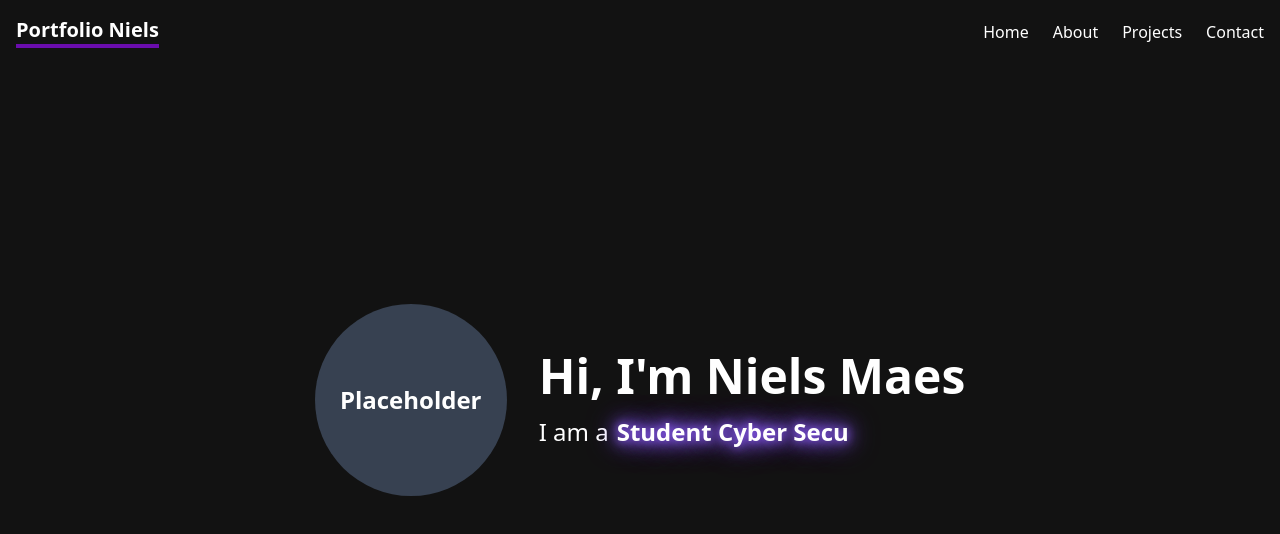
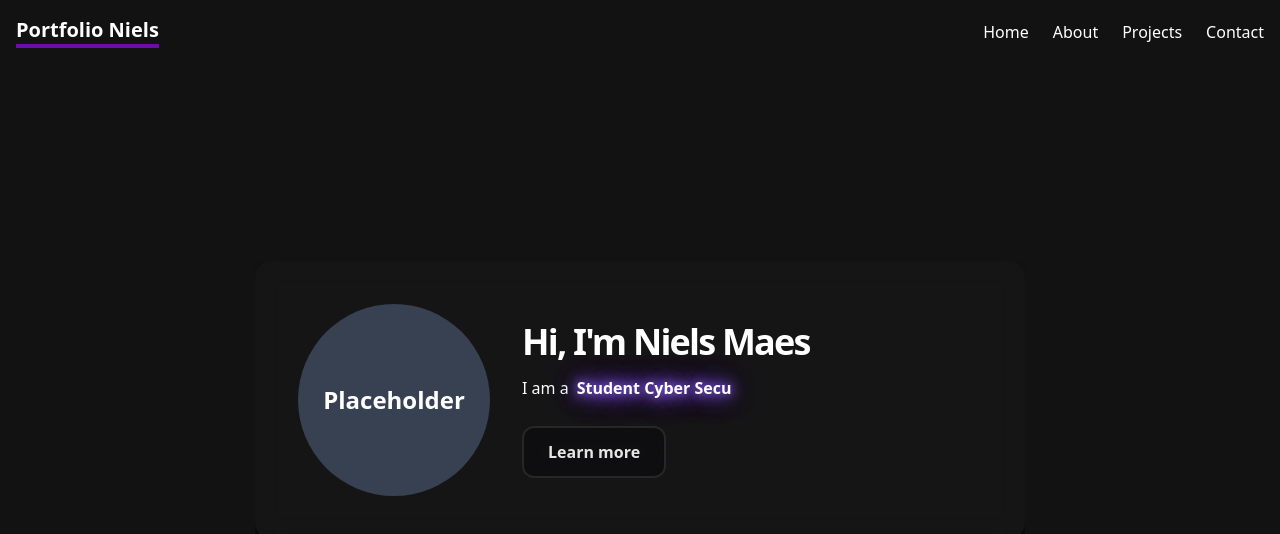
Before and after one commit to NielsM05/portfolioniels, a Vue app: page / in a window 1280 px wide. Shown: the top 534 px of the page. Built offline with nearby package versions, Linux system fonts and the light colour scheme.

Commit message:
first version of glow

```diff
--- a/package.json
+++ b/package.json
@@ -9,6 +9,7 @@
     "preview": "vite preview"
   },
   "dependencies": {
+    "@tailwindcss/typography": "^0.5.15",
     "vue": "^3.5.13",
     "vue-router": "^4.4.5"
   },
--- a/src/views/HomeView.vue
+++ b/src/views/HomeView.vue
@@ -1,46 +1,65 @@
 <template>
   <div class="bg-darkest-blue text-white min-h-screen flex items-center justify-center">
-    <div class="flex flex-col md:flex-row items-center gap-8 text-center md:text-left">
-      <!-- Left Section: Placeholder Image -->
-      <div>
+    <div
+        class="relative glow-capture overflow-hidden rounded-2xl"
+        style="--glow-border-x: 50%; --glow-border-y: 50%; --glow-border-color: transparent;"
+    >
+      <!-- Main Box -->
+      <div
+          class="group bg-zinc-900/50 border-[3px] rounded-2xl p-10 shadow-lg shadow-black/80 flex md:flex-row flex-col flex-wrap md:items-start items-center md:justify-between justify-center gap-6 backdrop-blur-md w-full max-w-4xl"
+          style="
+          border-image-source: radial-gradient(circle at var(--glow-border-x) var(--glow-border-y), var(--glow-border-color), transparent);
+          border-image-slice: 1;
+          width: 770px; /* Restore original size */
+          max-width: 770px;
+        "
+      >
+        <!-- Left Section -->
+        <div class="flex-1 md:order-1 order-2 flex md:flex-row flex-col items-center gap-8 text-center md:text-left">
           <div class="w-48 h-48 bg-gray-700 rounded-full flex items-center justify-center text-2xl font-bold">
             Placeholder
           </div>
-      </div>
-
-      <!-- Right Section: Name and Typing Animation -->
+          <!-- Right Section -->
           <div>
-        <h1 class="text-5xl font-bold mb-4">Hi, I'm Niels Maes</h1>
-        <div class="text-2xl">
-          <!-- Static Prefix -->
+            <h2 class="font-bold text-4xl tracking-tighter mb-3 glow:text-glow/[.15]">Hi, I'm Niels Maes</h2>
+            <div class="md:prose-base prose-lg prose-zinc prose-invert text-opacity-90 text-3xl">
               <span class="mr-2">I am a</span>
-          <!-- Typing Animation -->
               <span class="text-purple-accent font-semibold glow-effect">
                 {{ currentText }}
               </span>
             </div>
+            <button
+                class="font-semibold px-6 bg-zinc-950/50 backdrop-blur-md py-3 rounded-xl text-white/90 border-2 border-white/10 mt-6"
+            >
+              Learn more
+            </button>
           </div>
+        </div>
+      </div>
+      <!-- Glow Overlay -->
+      <div class="glow-overlay"></div>
     </div>
   </div>
 </template>
 
 <script>
 export default {
-  name: 'HomeView',
+  name: "HomeView",
   data() {
     return {
       positions: [
-        'Developer',
-        'Student Cyber Security',
-        'Co-founder of Stellarnode',
+        "Developer",
+        "Student Cyber Security",
+        "Co-founder of Stellarnode",
       ],
       currentIndex: 0,
-      currentText: '',
+      currentText: "",
       typingSpeed: 100, // Typing speed in ms
     };
   },
   mounted() {
     this.startTypingAnimation();
+    this.setupMouseGlow();
   },
   methods: {
     startTypingAnimation() {
@@ -55,7 +74,7 @@ export default {
             this.deleteText(() => {
               positionIndex = (positionIndex + 1) % this.positions.length;
               charIndex = 0;
-              this.currentText = '';
+              this.currentText = "";
               type();
             });
           }, 1500); // Pause before deleting
@@ -77,6 +96,28 @@ export default {
       };
       deleteChar();
     },
+    setupMouseGlow() {
+      const box = document.querySelector(".group");
+      const capture = document.querySelector(".glow-capture");
+
+      box.addEventListener("mouseenter", () => {
+        capture.style.setProperty("--glow-border-color", "#7c3aed");
+      });
+
+      box.addEventListener("mouseleave", () => {
+        capture.style.setProperty("--glow-border-color", "transparent");
+      });
+
+      box.addEventListener("mousemove", (e) => {
+        const { clientX, clientY } = e;
+        const { width, height, left, top } = box.getBoundingClientRect();
+        const x = ((clientX - left) / width) * 100;
+        const y = ((clientY - top) / height) * 100;
+
+        capture.style.setProperty("--glow-border-x", `${x}%`);
+        capture.style.setProperty("--glow-border-y", `${y}%`);
+      });
+    },
   },
 };
 </script>
@@ -95,4 +136,19 @@ export default {
     opacity: 0;
   }
 }
+
+.glow-overlay {
+  position: absolute;
+  inset: 0;
+  pointer-events: none;
+  z-index: -1;
+  opacity: 0.5;
+  transform: scale(1.05);
+  border-radius: inherit;
+}
+
+.glow-capture {
+  overflow: hidden;
+  border-radius: inherit;
+}
 </style>
--- a/tailwind.config.js
+++ b/tailwind.config.js
@@ -1,14 +1,24 @@
 /** @type {import('tailwindcss').Config} */
+
+const plugin = require("tailwindcss/plugin")
+
 export default {
-  content: ['./src/**/*.{vue,js,ts,jsx,tsx}'
-  ],
+  content: ['./src/**/*.{vue,js,ts,jsx,tsx}', 'index.html'],
   theme: {
     extend: {
-      colors:{
+      colors: {
         'dark-blue': '#0a0f29',
         'blue-accent': '#4c8bf5',
-      }
+        glow: 'color-mix(in srgb, var(--glow-color) calc(<alpha-value> * 100%), transparent)',
+      },
     },
   },
-  plugins: [],
+  plugins: [
+    require('@tailwindcss/typography'),
+    plugin(
+        function ({ addVariant }) {
+          addVariant("glow", ".glow-capture .glow-overlay &")
+        }
+    ),
+  ],
 }
```
Also changed, not shown: 1 other file (tests, documents, lock files or other folders). Lines whose indentation alone changed are shown as unchanged.
